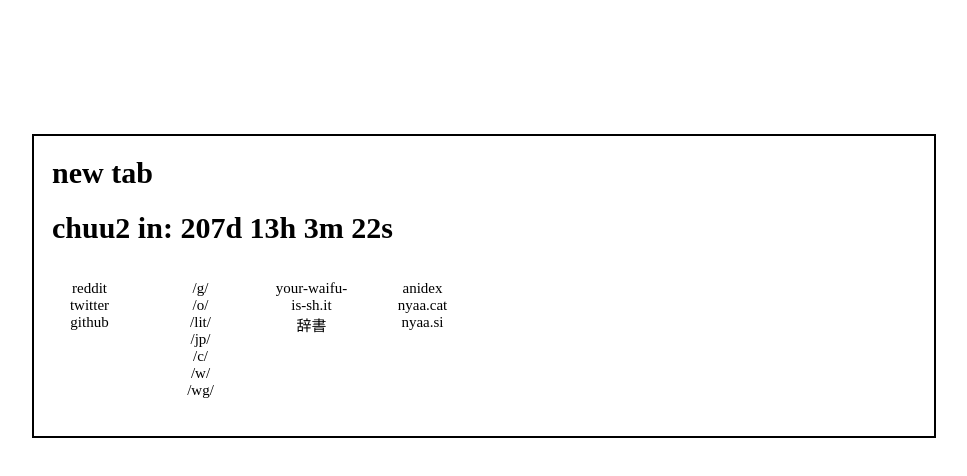
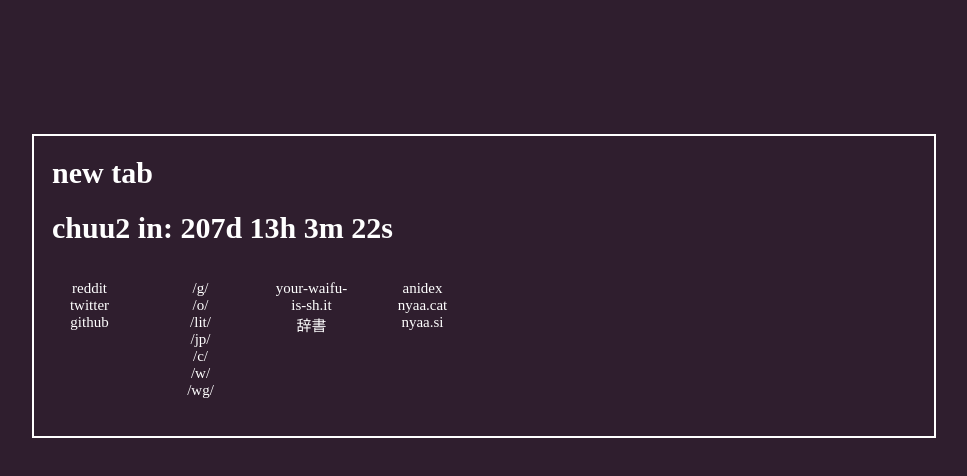
Before and after one commit to tokamach/newtab, a plain HTML site: page index.html in a window 1280 px wide. Shown: the whole page, without its empty margins (156-1123 px from the left). Drawn offline with Linux system fonts and the light colour scheme.

Commit message:
START WEARING PURPLE WEARING PURPLE

```diff
--- a/style.css
+++ b/style.css
@@ -37,7 +37,7 @@ ul {
 
     border-style: solid;
     border-width: 2px;
-    border-color: #000000;
+    border-color: #FFFFFF;
 
     margin: auto;
 
@@ -80,7 +80,8 @@ h1 {
 
 a {
     text-decoration: none;
-    color:#000000;
+/*  color:#000000; */
+    color: #FFFFFF;
 }
 
 a:hover {
@@ -91,4 +92,7 @@ body {
     font-family:'CyberpunkWaifus';
     src: url('CyberpunkWaifus.ttf');
     font-size: 15px;
+
+    background-color: #2F1E2E;
+    color: #FFFFFF;
 }
```
